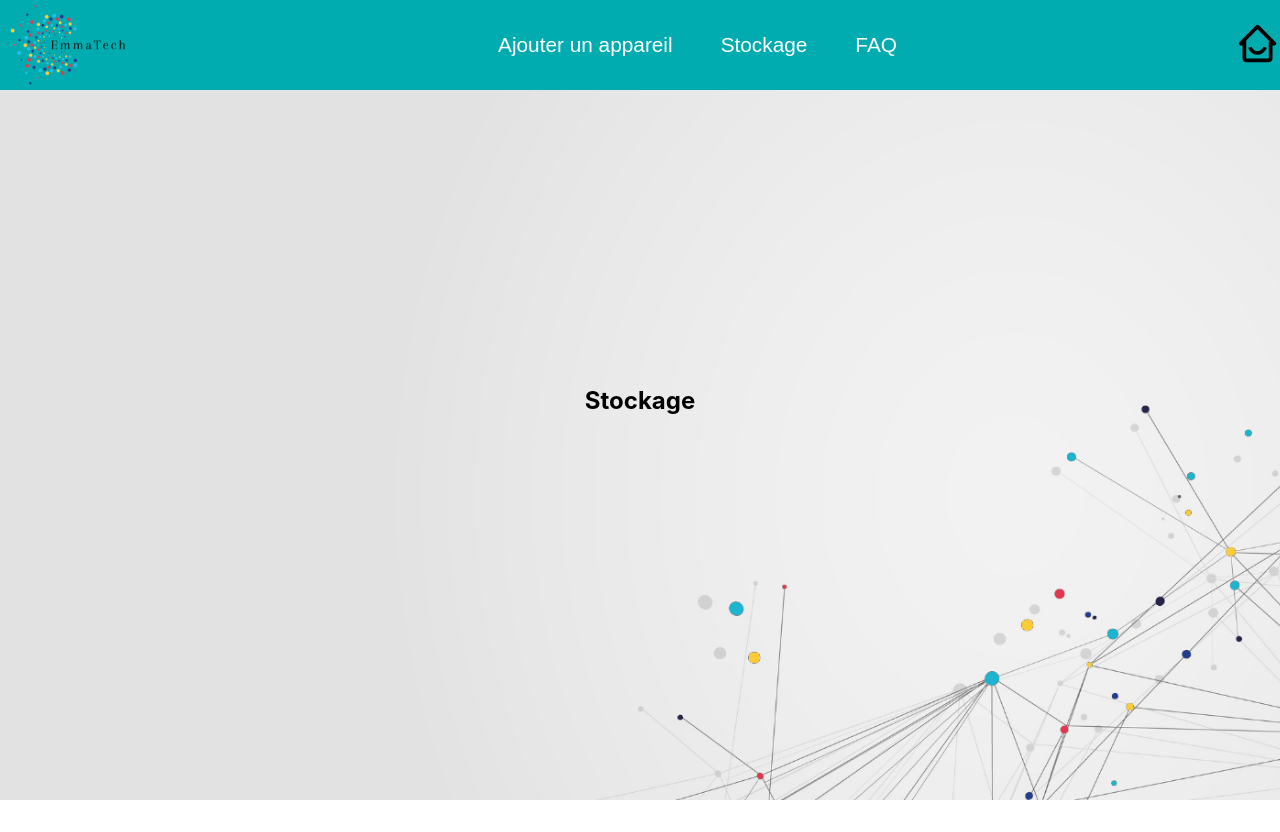
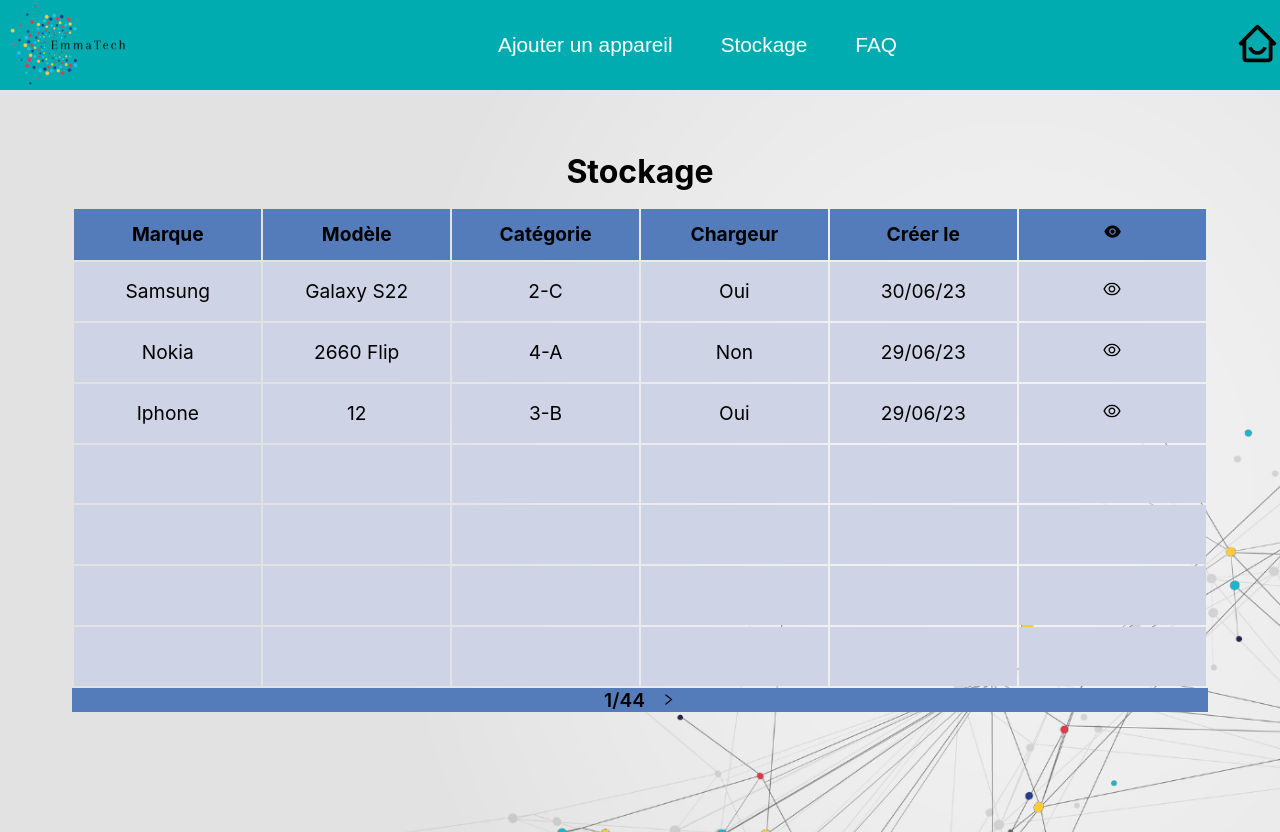
Before and after one commit to Elodie0530/EmmaTech, a React (Vite) app in the folder frontend/: page /stockage in a window 1280 px wide. Before the commit the page ends 800 px from the top, so only its background shows below. Built offline with nearby package versions, Linux system fonts and the light colour scheme.

Commit message:
Adding a table to the Storage page

```diff
--- a/frontend/src/pages/Stockage.jsx
+++ b/frontend/src/pages/Stockage.jsx
@@ -1,12 +1,102 @@
+import { AiOutlineRight, AiFillEye, AiOutlineEye } from "react-icons/ai";
 import Navbar from "../components/Navbar";
 import stockage from "../styles/Stockage.module.css";
 
 export default function Stockage() {
+  const array = [
+    {
+      marque: "Samsung",
+      modele: "Galaxy S22",
+      categorie: "2-C",
+      chargeur: "Oui",
+      date: "30/06/23",
+      fiche: <AiOutlineEye size={20} />,
+    },
+    {
+      marque: "Nokia",
+      modele: "2660 Flip",
+      categorie: "4-A",
+      chargeur: "Non",
+      date: "29/06/23",
+      fiche: <AiOutlineEye size={20} />,
+    },
+    {
+      marque: "Iphone",
+      modele: "12",
+      categorie: "3-B",
+      chargeur: "Oui",
+      date: "29/06/23",
+      fiche: <AiOutlineEye size={20} />,
+    },
+    {
+      marque: " ",
+      modele: " ",
+      categorie: " ",
+      chargeur: " ",
+      date: " ",
+    },
+    {
+      marque: " ",
+      modele: " ",
+      categorie: " ",
+      chargeur: " ",
+      date: " ",
+    },
+    {
+      marque: " ",
+      modele: " ",
+      categorie: " ",
+      chargeur: " ",
+      date: " ",
+    },
+    {
+      marque: " ",
+      modele: " ",
+      categorie: " ",
+      chargeur: " ",
+      date: " ",
+    },
+  ];
+
   return (
     <>
       <Navbar />
       <section className={stockage.stockage}>
         <h1>Stockage</h1>
+        <table>
+          <caption>
+            1/44
+            <button type="button">
+              <AiOutlineRight size={15} />
+            </button>
+          </caption>
+          <thead>
+            <tr>
+              <th>Marque</th>
+              <th>Modèle</th>
+              <th>Catégorie</th>
+              <th>Chargeur</th>
+              <th>Créer le</th>
+              <th>
+                <AiFillEye />
+              </th>
+            </tr>
+          </thead>
+          <tbody>
+            {array.map((tab) => {
+              return (
+                <tr>
+                  <td>{tab.marque}</td>
+                  <td>{tab.modele}</td>
+                  <td>{tab.categorie}</td>
+                  <td>{tab.chargeur}</td>
+                  <td>{tab.date}</td>
+                  <td>{tab.fiche}</td>
+                </tr>
+              );
+            })}
+          </tbody>
+        </table>
       </section>
     </>
   );
--- a/frontend/src/styles/Stockage.module.css
+++ b/frontend/src/styles/Stockage.module.css
@@ -6,4 +6,42 @@
   background-image: url(../picture/Fonnd.png);
   background-repeat: no-repeat;
   background-size: 110rem;
+  padding-top: 2rem;
 }
+
+.stockage table {
+  font-size: 1.2rem;
+  caption-side: bottom;
+}
+
+.stockage h1 {
+  padding-bottom: 1rem;
+  font-size: 2rem;
+}
+
+.stockage th {
+  background-color: #557cba;
+  width: 10rem;
+}
+
+.stockage td {
+  background-color: #ced4e5;
+  height: 2rem;
+}
+
+.stockage th,
+td {
+  padding: 0.7em;
+  text-align: center;
+}
+
+.stockage caption {
+  background-color: #557cba;
+  font-weight: 600;
+}
+
+.stockage button {
+  background-color: transparent;
+  border: none;
+  padding-left: 1rem;
+}
```
